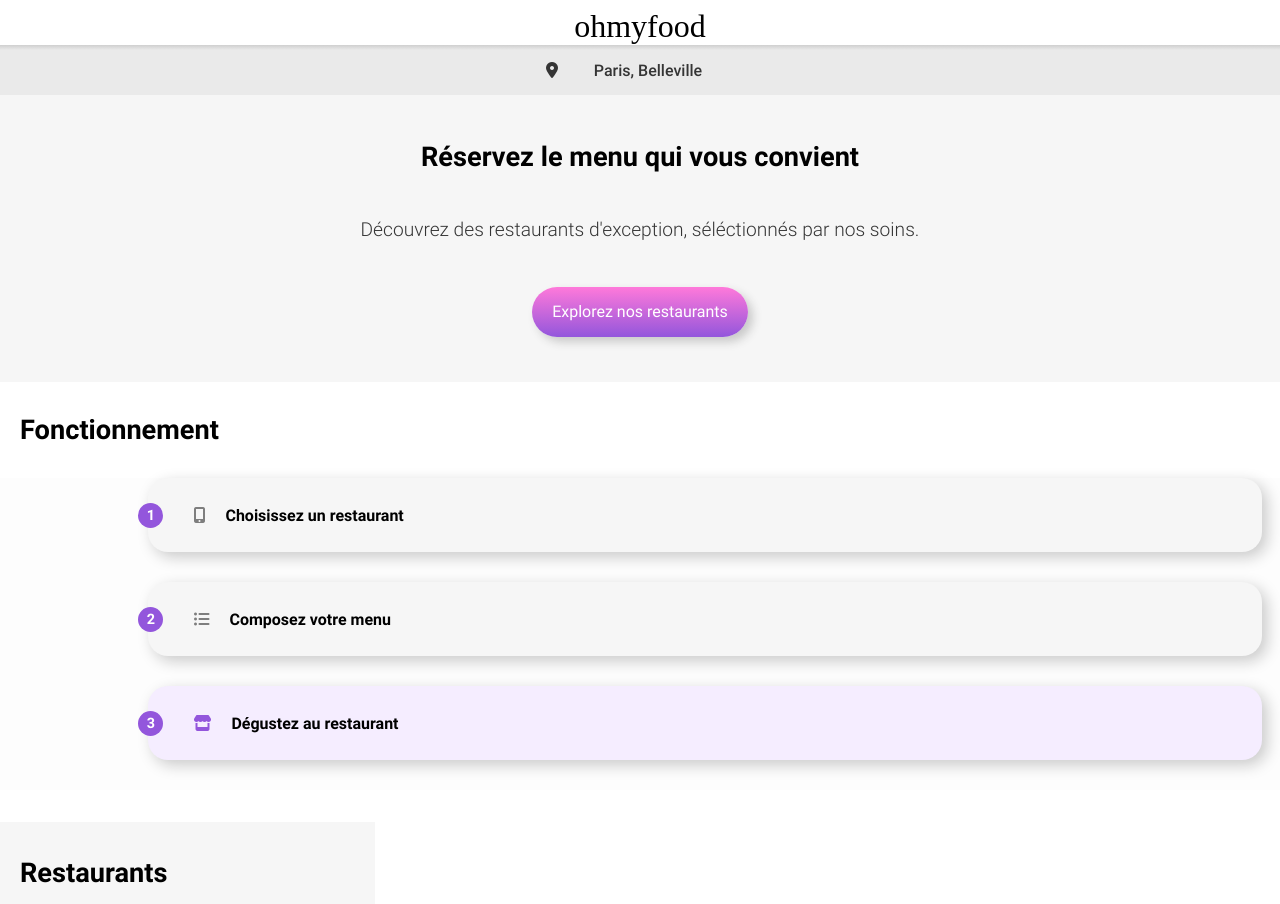
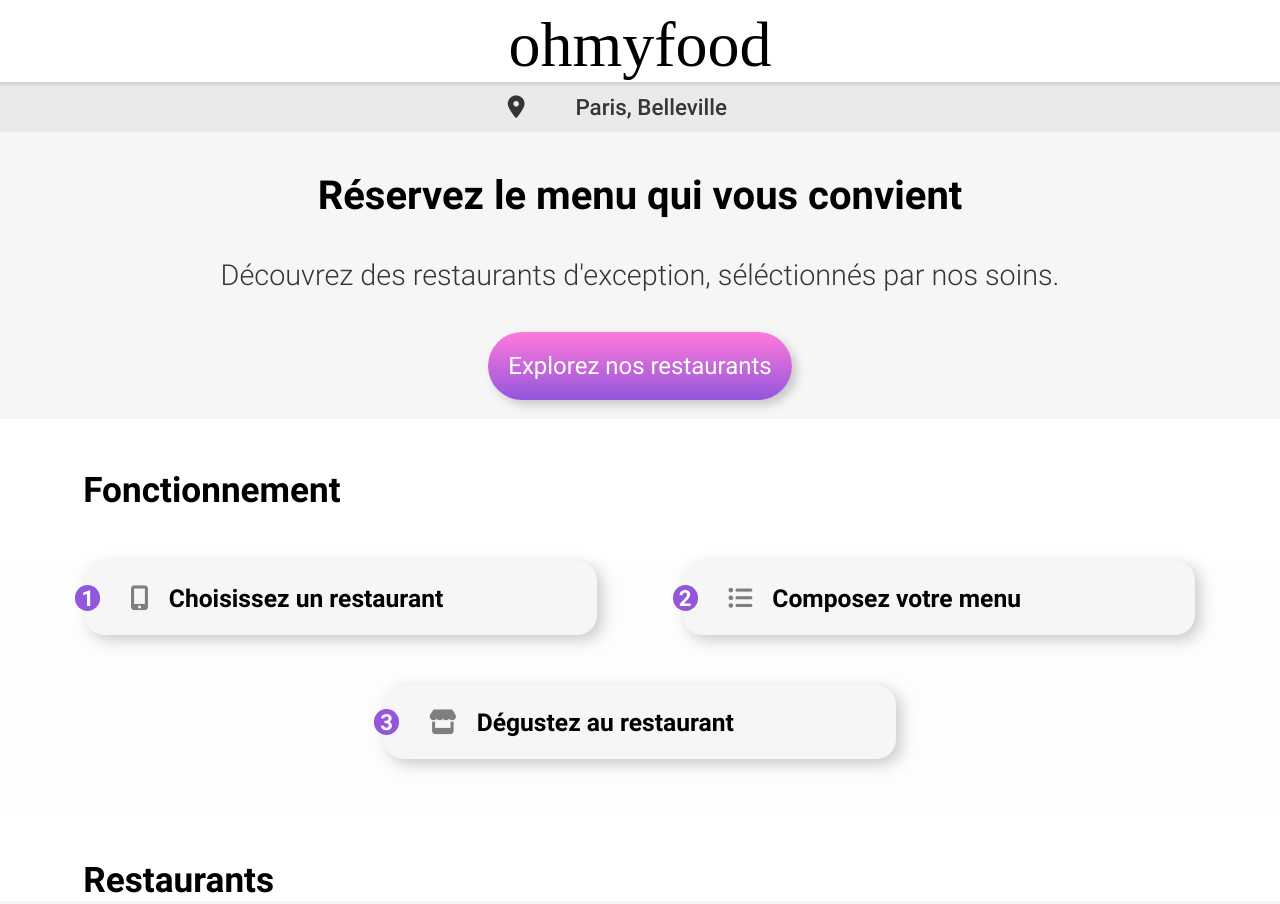
Before and after one commit to Vincmza/VincentManzanera_3_08062021, a website: page index.html in a window 1280 px wide. Shown: the top 904 px of the page. Drawn offline with Linux system fonts and the light colour scheme; a web font is replaced by a local one.

Commit message:
index:build responsive part of index.html from mobile to desktop included

```diff
--- a/index.html
+++ b/index.html
@@ -47,14 +47,15 @@
           <ul class="operation__list">
             <li class="operation-btn"><span>1</span><i class="fas fa-mobile-alt operation-btn__icon"></i>Choisissez un restaurant</li>
             <li class="operation-btn"><span>2</span><i class="fas fa-list-ul operation-btn__icon"></i>Composez votre menu</li>
-            <li class="operation-btn operation-btn--pink"><span>3</span><i class="fas fa-store operation-btn__icon"></i>Dégustez au restaurant</li>
+            <li class="operation-btn"><span>3</span><i class="fas fa-store operation-btn__icon"></i>Dégustez au restaurant</li>
           </ul>
       </div>
 
       <!-- RESTAURANT-SECTION -->
 
+      <div class="restaurant">
+          <h2>Restaurants</h2>
           <div class="restaurant-section">
-          <h2>Restaurants</h2>
 
             <!-- 1ST RESTAURANT CARD -->
 
@@ -112,6 +113,7 @@
                 </div>
               </div>
           </div>
+      </div>
     </main>
 
     <!-- FOOTER -->
--- a/sass/components/_restaurant-card.scss
+++ b/sass/components/_restaurant-card.scss
@@ -7,6 +7,15 @@
   text-decoration: none;
   color:black;
   position: relative;
+  @include set-media-querrie(mobile){
+    width:80%;
+  }
+  @include set-media-querrie(tablette){
+    width:45%;
+  }
+  @include set-media-querrie(laptop){
+    width:40%;
+  }
   img {
     width:100%;
     height:174px;
@@ -27,6 +36,9 @@
     @include get-roboto-font('Medium');
     font-size:0.9em;
     padding:10px;
+    @include set-media-querrie(laptop){
+      width:18%;
+    }
     &--no-display {
         display:none;
     }
@@ -37,6 +49,9 @@
     padding:10px 20px 15px 20px;
     display: flex;
     position: relative;
+    @include set-media-querrie(tablette){
+      font-size:1.1em;
+    }
   }
     &__name {
         @include get-roboto-font('Bold');
--- a/sass/components/button/_button.scss
+++ b/sass/components/button/_button.scss
@@ -1,8 +1,8 @@
 /*BUTTON TO EXPLORE RESTAURANTS IN HOME PAGE*/
 
 .btn {
-    height:50px;
-    padding: 0px 20px;
+    height:auto;
+    padding:20px;
     border-radius: 200px;
     background: linear-gradient(#FF79DA, #9356DC);
     border: none;
@@ -10,6 +10,13 @@
     color: white;
     @include get-roboto-font('Regular');
     font-size: 1em;
+    @include set-media-querrie(tablette){
+        font-size:1.3em;
+    }
+    @include set-media-querrie(laptop){
+        font-size:1.5em;
+        margin-top:20px;
+    }
     &:hover{
         background:linear-gradient(lighten(#FF79DA, 3%), lighten(#9356DC, 3%));
         box-shadow: 5px 5px 8px rgb(158, 153, 153);
--- a/sass/components/button/_operation-btn.scss
+++ b/sass/components/button/_operation-btn.scss
@@ -12,7 +12,16 @@
     justify-content: flex-start;
     margin-bottom:30px;
     margin-right:18px;
-    &--pink {
+    @include set-media-querrie(mobile){
+        width:80%;
+        margin-right:0;
+    }
+    @include set-media-querrie(tablette){
+        width:40%;
+        font-size:1.1em;
+        margin-bottom:50px;
+    }
+    &:hover {
         background-color: rgb(245, 237, 255);
         > i {
             color: rgb(147, 86, 220);
--- a/sass/layout/_footer.scss
+++ b/sass/layout/_footer.scss
@@ -1,5 +1,5 @@
 footer {
-    width:375px;
+    width:100%;
     height:197px;
     //border:1px solid black;
     display:flex;
@@ -7,11 +7,23 @@ footer {
     align-items:center;
     background-color:rgb(53, 53, 53);
     color: white;
+    @include set-media-querrie(tablette){
+      font-size:1.2em;
+      height:auto;
+    }
+    @include set-media-querrie(laptop){
+      font-size:1.2em;
+      margin-top:50px;
+    }
     .footer-title {
       width:90%;
       margin-top:20px;
       font-family: 'Shrikhand';
       font-size:1.2em;
+      @include set-media-querrie(laptop){
+        display:flex;
+        justify-content:center;
+      }
     }
     .footer-infos {
       list-style-type: none;
@@ -22,6 +34,12 @@ footer {
       width:90%;
       @include get-roboto-font('Regular');
       font-size:1em;
+      @include set-media-querrie(laptop){
+        flex-direction:row;
+        justify-content:space-evenly;
+        margin-bottom:20px;
+        margin-top:20px;
+      }
       &__icon {
           margin-right:10px;
           font-size: 0.8em;
--- a/sass/layout/_header.scss
+++ b/sass/layout/_header.scss
@@ -7,6 +7,14 @@ header {
         display: flex;
         justify-content: center;
         padding: 8px 0px 0px 0px;
+        p {
+            @include set-media-querrie(tablette){
+                font-size:1.4em;
+            }
+            @include set-media-querrie(laptop){
+                font-size: 2em;
+            }
+        }
 
     }
 }
--- a/sass/pages/_index.scss
+++ b/sass/pages/_index.scss
@@ -8,6 +8,12 @@
     align-items: center;
     background: linear-gradient(rgb(207, 207, 207) 0%, rgb(234, 234,234) 10%);
     color: rgb(53, 53, 53);
+    @include set-media-querrie(tablette){
+        font-size:1.2em;
+    }
+    @include set-media-querrie(laptop){
+        font-size: 1.4em;
+    }
     input {
         border:none;
         outline:none;
@@ -32,6 +38,13 @@
         margin-right: 30px;
         text-align: center;
         @include get-roboto-font('Bold');
+        @include set-media-querrie(tablette){
+            font-size:2em;
+        }
+        @include set-media-querrie(laptop){
+            font-size:2.5em;
+            margin-top:20px;
+        }
     }
     p {
         @include get-roboto-font ('Light');
@@ -40,13 +53,19 @@
         margin-right: 20px;
         text-align: center;
         color: rgb(53, 53, 53);
+        @include set-media-querrie(tablette){
+            font-size:1.4em;
+        }
+        @include set-media-querrie(laptop){
+            font-size:1.8em;
+            margin-top:20px;
+        }
     }
 }
 .operation {
     width:100%;
     height:440px;
     display: flex;
-    align-items:center;
     flex-direction: column;
     justify-content: space-evenly;
     @include get-roboto-font('Bold');
@@ -54,28 +73,60 @@
         font-size:1.7em;
         margin-right:auto;
         padding-left: 20px;
+        @include set-media-querrie(laptop){
+            font-size:2.2em;
+            padding-left: 6.5%;
+        }
     }
     &__list {
         background-color: rgb(253, 253, 253);
-        align-items: center;
         display: flex;
         flex-direction: column;
         align-items: flex-end;
         width:100%;
+        @include set-media-querrie(mobile){
+            align-items:center;
+        }
+        @include set-media-querrie(tablette){
+            flex-direction:row;
+            flex-wrap:wrap;
+            justify-content:space-evenly;
+            font-size: 1.1em;
+        }
+        @include set-media-querrie(laptop){
+            font-size:1.4em;
+        }
+        &:nth-child(3){
+            @include set-media-querrie(tablette){
+                width:40%;
+            }
+        }
+    }
+}
+.restaurant {
+    width:100%;
+    h2 {
+        margin-right:auto;
+        padding-left:20px;
+        @include get-roboto-font('Bold');
+        font-size:1.7em;
+        @include set-media-querrie(laptop){
+            font-size:2.2em;
+            padding-left: 6.5%;
+        }
         }
 }
     .restaurant-section {
-    width:375px;
+        width:100%;
         height:1225px;
         display:flex;
         flex-direction:column;
         align-items:center;
         justify-content: space-evenly;
         background-color: rgb(246, 246, 246);
-    h2 {
-      margin-right:auto;
-      padding-left:20px;
-      @include get-roboto-font('Bold');
-      font-size:1.7em;
+        @include set-media-querrie(tablette){
+            flex-wrap:wrap;
+            flex-direction:row;
+            height:650px;
         }
     }
--- a/sass/style.scss
+++ b/sass/style.scss
@@ -1,6 +1,7 @@
 @import './base/reset';
 @import './base/fonts';
 
+@import './utils/variables';
 @import './utils/mixins';
 
 @import './components/button/btn-previous';
--- a/sass/utils/_mixins.scss
+++ b/sass/utils/_mixins.scss
@@ -1,3 +1,11 @@
 @mixin get-roboto-font ($font-weight) {
     font-family: 'Roboto-#{$font-weight}';
 }
+
+/*Mixin media querrie*/
+
+@mixin set-media-querrie($breakpoint){
+    @media screen and (min-width: map-get($map: $list-breakpoint, $key: $breakpoint)){
+        @content
+    }
+}
--- a/sass/utils/_variables.scss
+++ b/sass/utils/_variables.scss
@@ -0,0 +1,6 @@
+/* Breakpoints*/
+$list-breakpoint: (
+    mobile: 550px,
+    tablette: 767px,
+    laptop: 1023px
+)
```
Also changed, not shown: public/css/style.css, 1 other file. Lines whose indentation alone changed are shown as unchanged.
